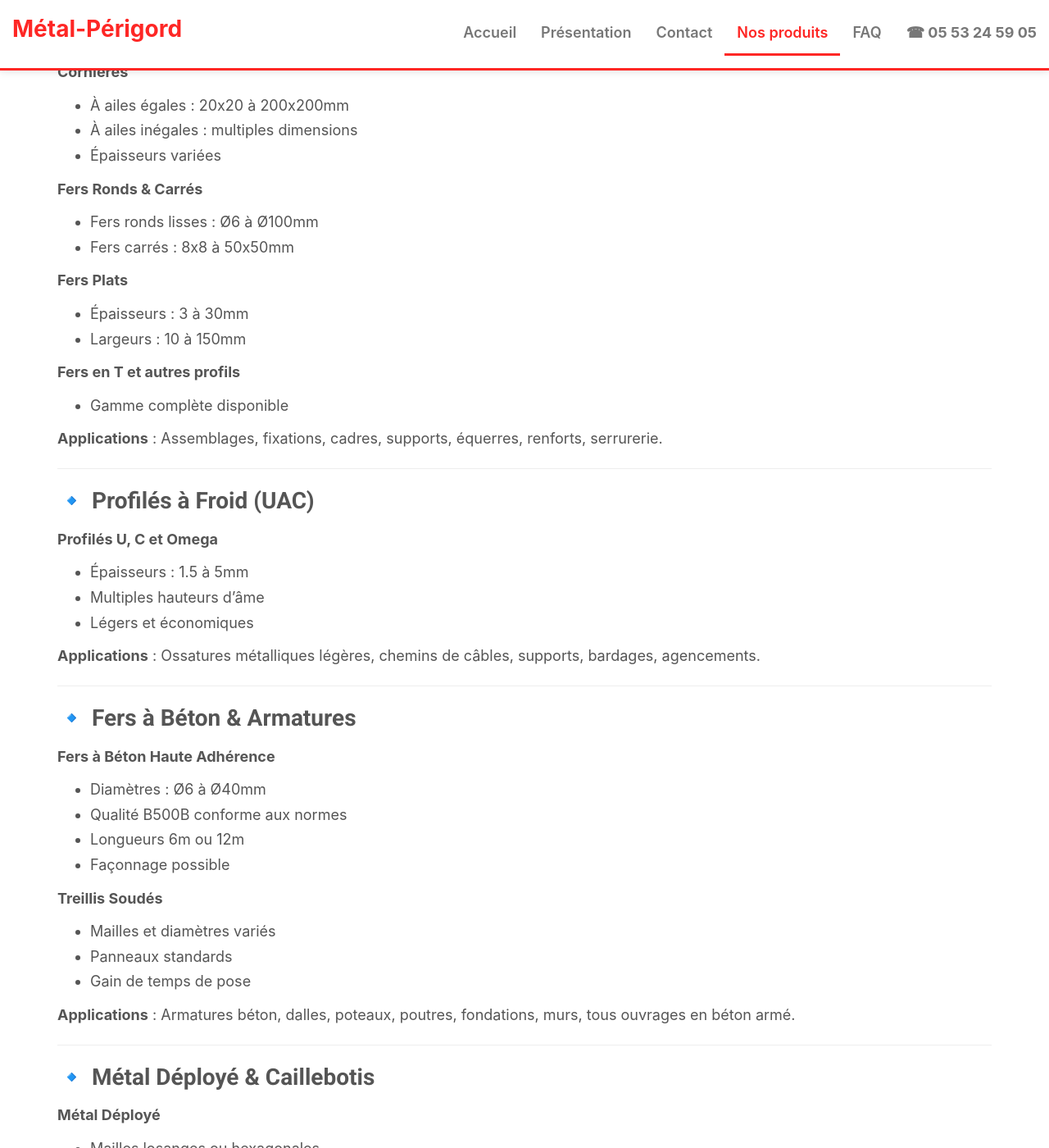
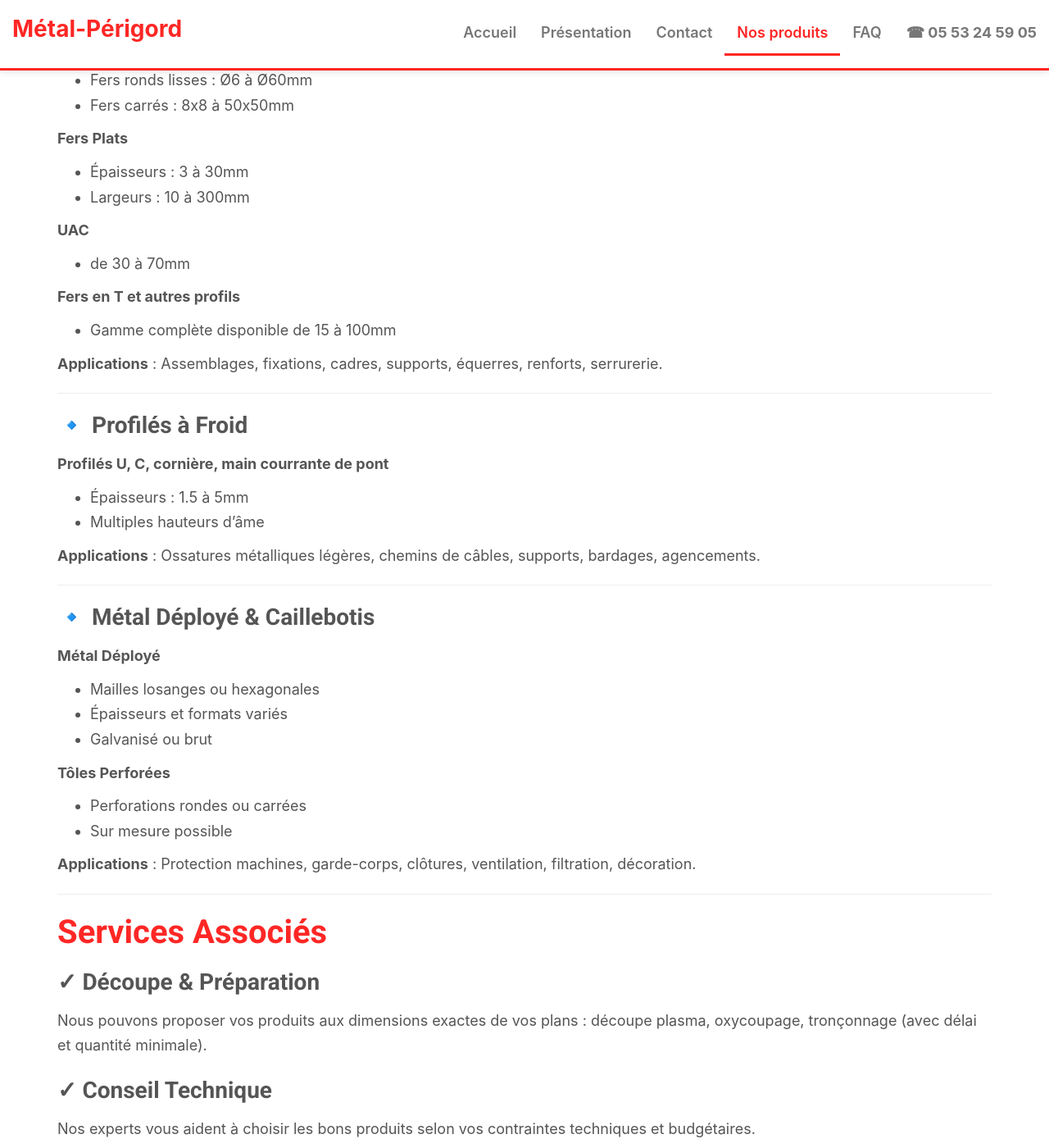
Before and after one commit to metalperigord/metalperigord.github.io, a Jekyll site: the page built from produit.md, in a window 1280 px wide and 1400 px high, scrolled down 2483 px. Shown: the whole window at 82% size. Built offline with Jekyll 4.4.1, drawn with Linux system fonts in a browser that asks for light colours; some of the changed text lies outside the part shown.

Commit message:
feat: reword

```diff
--- a/produit.md
+++ b/produit.md
@@ -56,12 +55,7 @@ Que vous soyez artisan, entreprise du bâtiment, charpentier métallique ou indu
 - Épaisseurs : 3 à 50mm
 - Largeurs : 10 à 300mm
 - Longueurs standards 6m ou sur mesure
-- Découpe possible selon vos plans
-
-**Profilés Plats**
-- Grande variété de sections
-- Acier doux ou haute résistance
-- Finitions brutes ou usinées
+- Découpe possible selon vos plans (avec délai et quantité minimale)
 
 **Applications** : Charpente, serrurerie, renforcement, équerres, supports, assemblages mécaniques.
 
@@ -71,7 +65,7 @@ Que vous soyez artisan, entreprise du bâtiment, charpentier métallique ou indu
 
 **IPN (Poutrelles à ailes inclinées)**
 - De IPN 80 à IPN 400
-- Longueurs 6 à 12m
+- Longueurs 6, 12, 15m (autre sur demande)
 
 **IPE (Poutrelles européennes)**
 - De IPE 80 à IPE 600
@@ -96,45 +90,30 @@ Que vous soyez artisan, entreprise du bâtiment, charpentier métallique ou indu
 - Épaisseurs variées
 
 **Fers Ronds & Carrés**
-- Fers ronds lisses : Ø6 à Ø100mm
+- Fers ronds lisses : Ø6 à Ø60mm
 - Fers carrés : 8x8 à 50x50mm
 
 **Fers Plats**
 - Épaisseurs : 3 à 30mm
-- Largeurs : 10 à 150mm
+- Largeurs : 10 à 300mm
+
+**UAC**
+- de 30 à 70mm
 
 **Fers en T et autres profils**
-- Gamme complète disponible
+- Gamme complète disponible de 15 à 100mm
 
 **Applications** : Assemblages, fixations, cadres, supports, équerres, renforts, serrurerie.
 
 ---
 
-### 🔹 Profilés à Froid (UAC)
+### 🔹 Profilés à Froid
 
-**Profilés U, C et Omega**
+**Profilés U, C, cornière, main courrante de pont**
 - Épaisseurs : 1.5 à 5mm
 - Multiples hauteurs d'âme
-- Légers et économiques
 
 **Applications** : Ossatures métalliques légères, chemins de câbles, supports, bardages, agencements.
-
----
-
-### 🔹 Fers à Béton & Armatures
-
-**Fers à Béton Haute Adhérence**
-- Diamètres : Ø6 à Ø40mm
-- Qualité B500B conforme aux normes
-- Longueurs 6m ou 12m
-- Façonnage possible
-
-**Treillis Soudés**
-- Mailles et diamètres variés
-- Panneaux standards
-- Gain de temps de pose
-
-**Applications** : Armatures béton, dalles, poteaux, poutres, fondations, murs, tous ouvrages en béton armé.
 
 ---
 
@@ -153,27 +132,16 @@ Que vous soyez artisan, entreprise du bâtiment, charpentier métallique ou indu
 
 ---
 
-### 🔹 Quincaillerie & Fixations
-
-**Large gamme disponible**
-- Boulonnerie : vis, écrous, rondelles
-- Rivets et fixations spéciales
-- Ancrages chimiques et mécaniques
-- Chaînes, câbles, accessoires levage
-- Électrodes de soudure
-
----
-
 ## Services Associés
 
 ### ✓ Découpe & Préparation
-Nous pouvons découper vos produits aux dimensions exactes de vos plans : découpe plasma, oxycoupage, tronçonnage.
+Nous pouvons proposer vos produits aux dimensions exactes de vos plans : découpe plasma, oxycoupage, tronçonnage (avec délai et quantité minimale).
 
 ### ✓ Conseil Technique
 Nos experts vous aident à choisir les bons produits selon vos contraintes techniques et budgétaires.
 
 ### ✓ Livraison Rapide
-Flotte de 4 camions équipés pour livraisons express sur toute l'Aquitaine.
+Flotte de 4 camions équipés pour livraisons sur toute l'Aquitaine.
 
 ### ✓ Stocks Permanents
 2000 tonnes en stock pour une disponibilité immédiate, sans attente.
```
Also changed, not shown: other parts of produit.md (+7 -8 lines), contact.md (+7 -13 lines).
